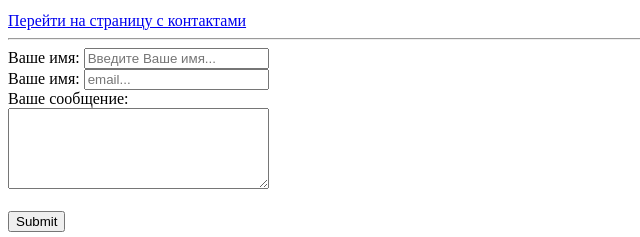
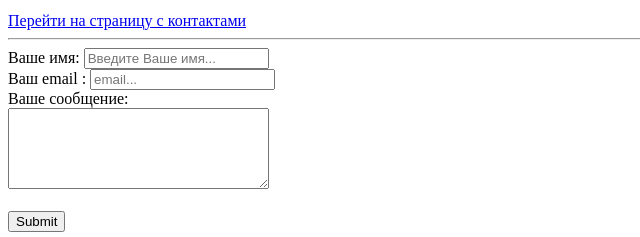
Before and after one commit to EVGDE/DESiteLearning, a plain HTML site: page index.html in a window 1280 px wide. Shown: the part 992-1229 px from the top of the page, 0-640 px from the left. Drawn offline with Linux system fonts and the light colour scheme.

Commit message:
Update index.html

```diff
--- a/index.html
+++ b/index.html
@@ -70,7 +70,7 @@
 
         <br>
 
-        <label for="text">Ваше имя:</label>
+        <label for="text">Ваш email :</label>
 
         <input type="email" id="email"
         placeholder="email...">
```
